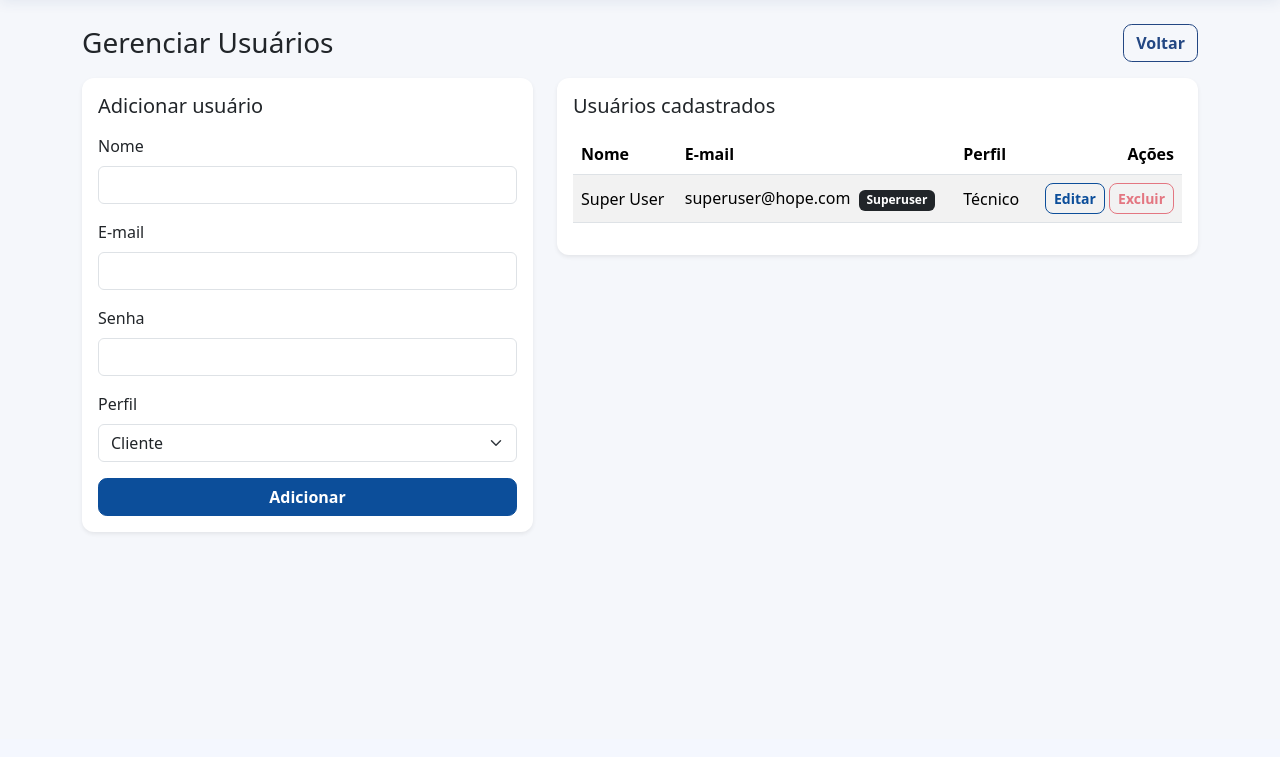
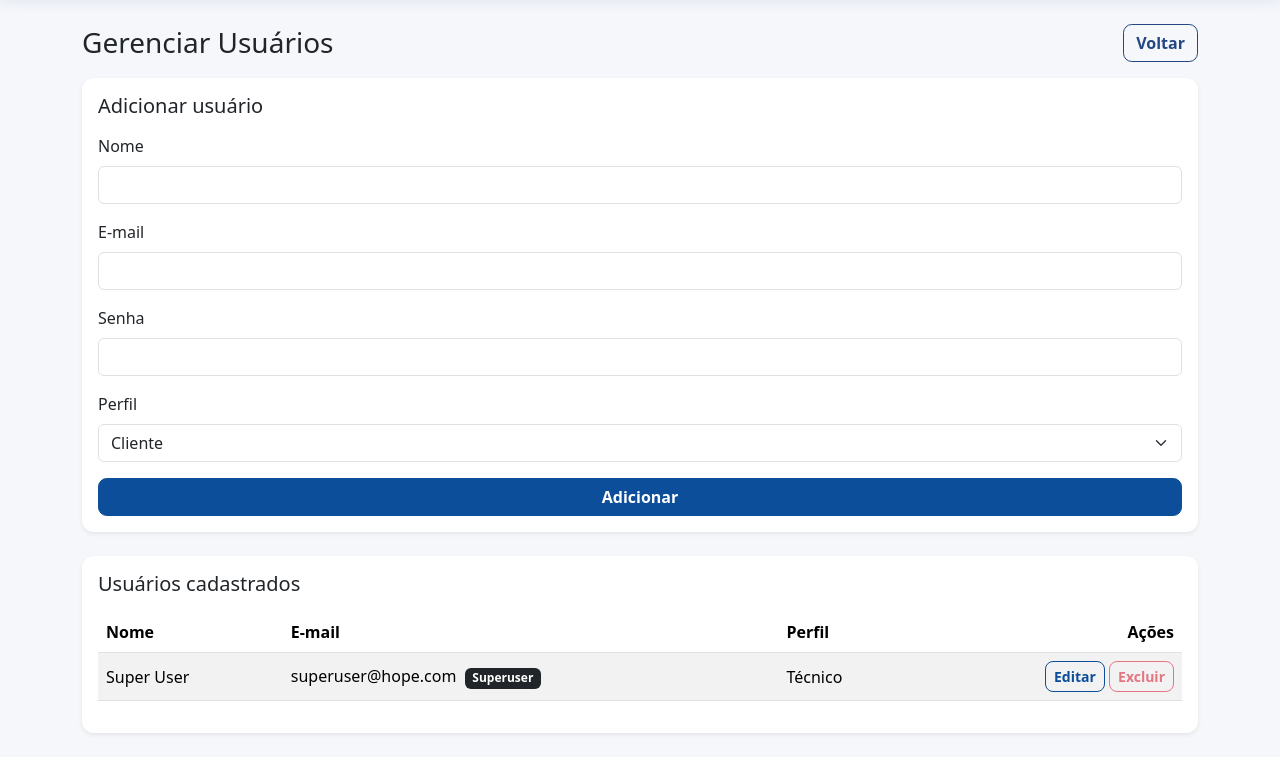
Before and after one commit to asanchezz01/hope_desk, a Flask app: page /users in a window 1280 px wide. Shown: the part 61-818 px from the top of the page. Before the commit the page ends 595 px from the top, so only its background shows below. Run offline with Flask 3, Linux system fonts and the light colour scheme; the visitor is signed in with stand-in values (Sample User, id 1); data comes from the database, SQL or seed files in the repository; some libraries are stand-ins or nearby versions.

Commit message:
ajuste na tela de cadastro de usuarios

```diff
--- a/templates/users.html
+++ b/templates/users.html
@@ -6,7 +6,7 @@
 </div>
 
 <div class="row g-4">
-  <div class="col-12 col-lg-5">
+  <div class="col-12">
     <div class="card shadow-sm">
       <div class="card-body">
         <h2 class="h5 mb-3">Adicionar usuário</h2>
@@ -36,7 +36,7 @@
     </div>
   </div>
 
-  <div class="col-12 col-lg-7">
+  <div class="col-12">
     <div class="card shadow-sm">
       <div class="card-body">
         <h2 class="h5 mb-3">Usuários cadastrados</h2>
```
